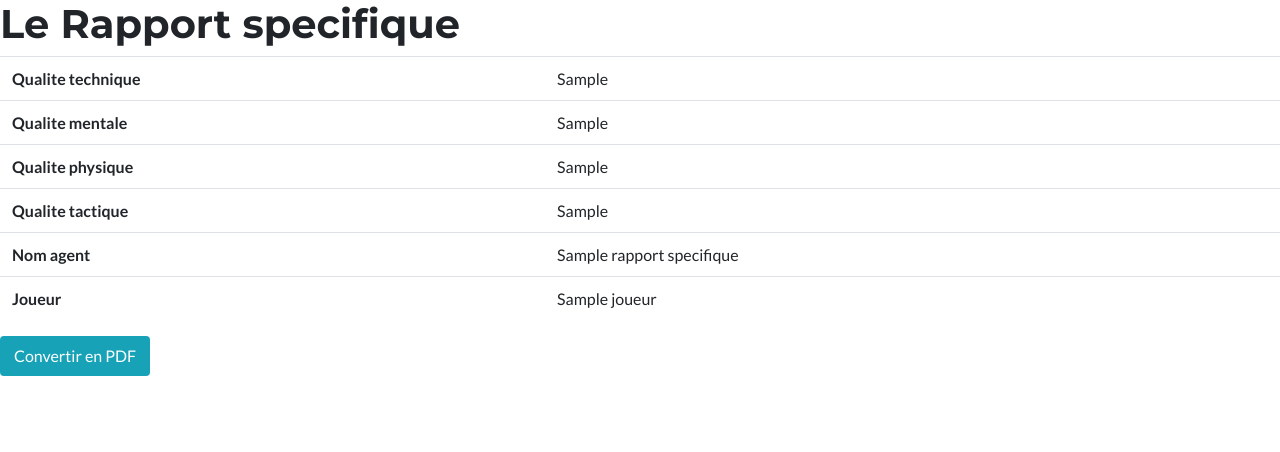
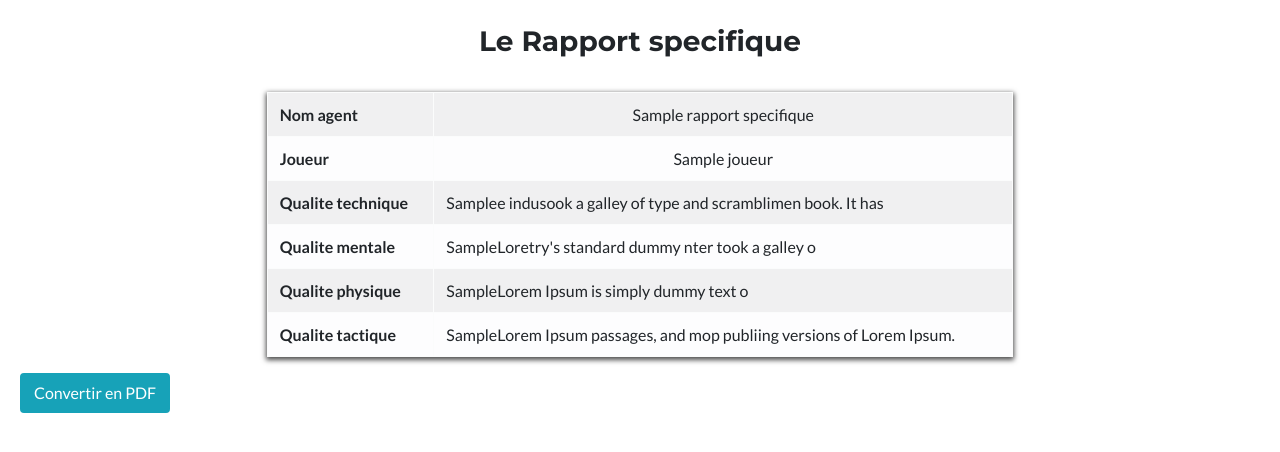
Before and after one commit to basile2121/Sochaux, a Symfony app: template templates/rapportSpecifiques/showRapportSpecifique.html.twig in a window 1280 px wide. Shown: the part 166-618 px from the top of the page. Run offline with Twig, Linux system fonts and the light colour scheme; the template is opened without the code that fills it: most values are stand-ins (such as "Sample title", 1, 10 or a date in 2020); some libraries are stand-ins or nearby versions.

Commit message:
Information pour club / rapport / contrat

```diff
--- a/templates/clubs/showClubs.html.twig
+++ b/templates/clubs/showClubs.html.twig
@@ -49,7 +49,7 @@
     </table>
 </div>
 
-    <a class="btn btn-info" href="{{ path('clubs_add') }}">Ajouter</a>
+    <a style="margin-left:20px;"class="btn btn-info" href="{{ path('clubs_add') }}">Ajouter</a>
 
 
 {% endblock %}
--- a/templates/joueurs/showJoueurs.html.twig
+++ b/templates/joueurs/showJoueurs.html.twig
@@ -6,7 +6,7 @@
 
     <h1 style="text-align: center">Listes des Joueurs</h1>
     <br>
-    <div class="container-fluid " style="padding:0px 7em; ">
+    <div class="container-fluid" style="padding:0px 7em; ">
         <table class="table table-striped table-bordered"  style="border-radius: 10px;box-shadow: -1px 2px 5px 1px rgba(0, 0, 0, 0.7); ">
             <thead  class="thead-dark">
             <tr class="text-center">
--- a/templates/rapportSpecifiques/showRapportSpecifique.html.twig
+++ b/templates/rapportSpecifiques/showRapportSpecifique.html.twig
@@ -3,35 +3,32 @@
 {% block title %}Rapport specifique{% endblock %}
 
 {% block body %}
-    <h1>Le Rapport specifique</h1>
-
-    <table class="table">
-        <tbody>
+    <h3 style="padding:25px; text-align:center;">Le Rapport specifique</h1>
+    <div class="col-lg-7 mx-auto" style="box-shadow: 0px 2px 5px 1px rgba(0, 0, 0, 0.7); padding:0px 0px 0px 0px" >
+    <table class="table table-light table-striped table-bordered table-responsive-md">
         <tr>
-            <th>Qualite technique</th>
-            <td>{{ rapportSpecifique.qualiteTechnique }}</td>
+            <th scope="col">Nom agent</th>
+            <td class="text-center">{{ rapportSpecifique.nomAgent }}</td>
         </tr>
         <tr>
-            <th>Qualite mentale</th>
-            <td>{{ rapportSpecifique.qualiteMentale }}</td>
+            <th scope="col">Joueur</th>
+            <td class="text-center">{{ rapportSpecifique.joueur }}</td>
         </tr>
         <tr>
-            <th>Qualite physique</th>
-            <td>{{ rapportSpecifique.qualitePhysique }}</td>
+            <th scope="col">Qualite technique</th>
+            <td class="text-left">{{ rapportSpecifique.qualiteTechnique }}e indusook a galley of type and scramblimen book. It has</td>
         </tr>
         <tr>
-            <th>Qualite tactique</th>
-            <td>{{ rapportSpecifique.qualiteTactique }}</td>
+            <th scope="col">Qualite mentale</th>
+            <td class="text-left">{{ rapportSpecifique.qualiteMentale }}Loretry's standard dummy nter took a galley o</td>
+        <tr>
+            <th scope="col">Qualite physique</th>
+            <td class="text-left">{{ rapportSpecifique.qualitePhysique }}Lorem Ipsum is simply dummy text o</td>
+        <tr >
+            <th scope="col">Qualite tactique</th>
+            <td class="text-left">{{ rapportSpecifique.qualiteTactique }}Lorem Ipsum passages, and mop publiing versions of Lorem Ipsum. </td>
         </tr>
-        <tr>
-            <th>Nom agent</th>
-            <td>{{ rapportSpecifique.nomAgent }}</td>
-        </tr>
-        <tr>
-            <th>Joueur</th>
-            <td>{{ rapportSpecifique.joueur }}</td>
-        </tr>
-        </tbody>
     </table>
-    <a class="btn btn-info" href="#">Convertir en PDF</a>
+    </div>
+    <a style="margin-left:20px;"class="btn btn-info" href="#">Convertir en PDF</a>
 {% endblock %}
--- a/templates/rapportSpecifiques/showRapportSpecifiques.html.twig
+++ b/templates/rapportSpecifiques/showRapportSpecifiques.html.twig
@@ -54,7 +54,7 @@
 </div>
 
 
-    <a class="btn btn-info" href="{{ path('rapportSpecifiques_add') }}">Ajouter</a>
+    <a style="margin-left:20px;"class="btn btn-info" href="{{ path('rapportSpecifiques_add') }}">Ajouter</a>
 
 
 {% endblock %}
```
Also changed, not shown: templates/clubs/showClub.html.twig (+10 -11 lines), templates/contrats/showContrat.html.twig (+14 -14 lines).
